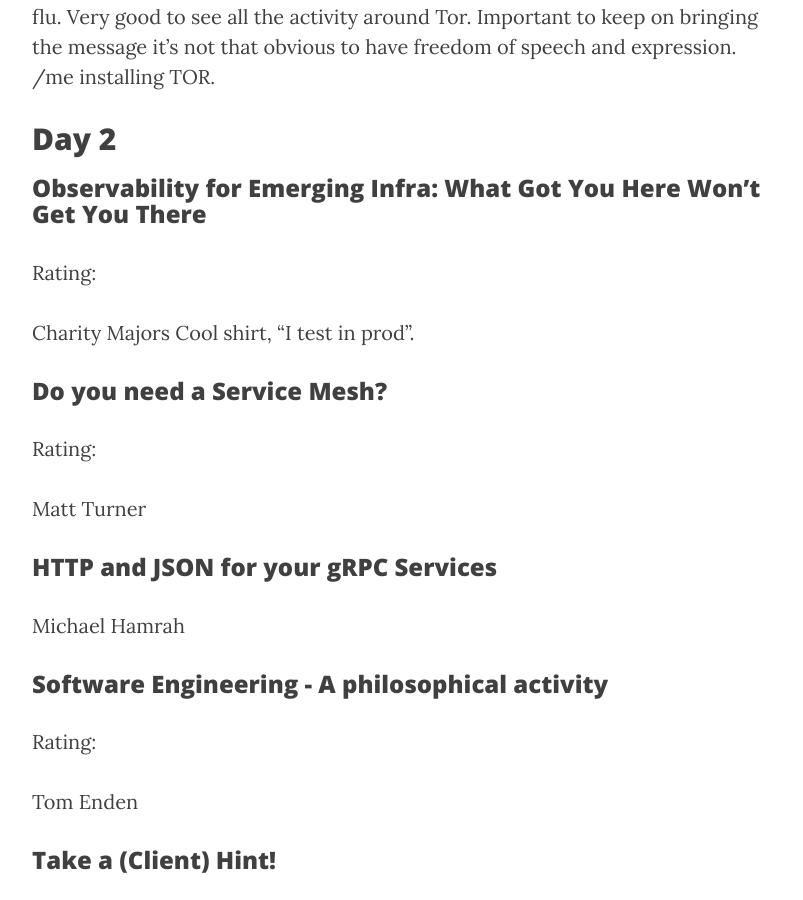
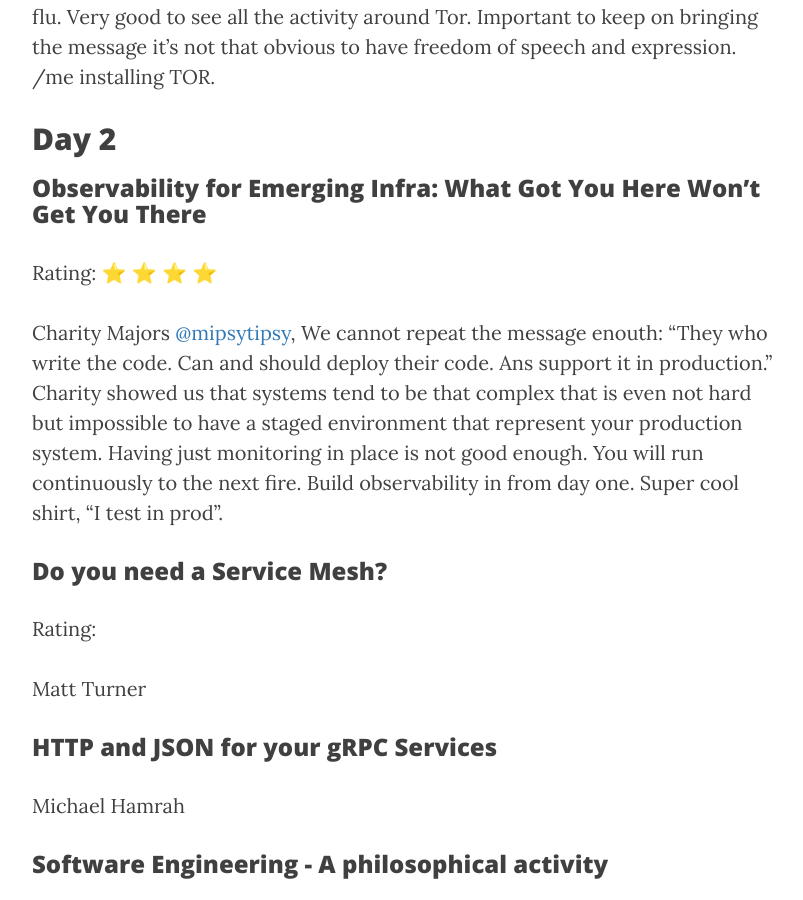
Before and after one commit to 040code/040code, a Jekyll site: the page built from _posts/2018-09-04-fsf-backend.md, in a window 1280 px wide and 900 px high, scrolled down 3205 px. Shown: the whole window, without its empty margins (233-1036 px from the left). Built offline with Jekyll 4.4.1, drawn with Linux system fonts in a browser that asks for light colours; nearby versions of some CDN libraries; emoji names are drawn with the system emoji font; comment, search, counter and statistics services are not loaded.

Commit message:
Observability for Emerging Infra: What Got You Here Won't Get You There

```diff
--- a/_posts/2018-09-04-fsf-backend.md
+++ b/_posts/2018-09-04-fsf-backend.md
@@ -73,10 +73,9 @@
 ## Day 2
 
 ### Observability for Emerging Infra: What Got You Here Won't Get You There
-Rating:
+Rating: :star: :star: :star: :star:
 
-Charity Majors
-Cool shirt, "I test in prod".
+Charity Majors [@mipsytipsy](https://twitter.com/mipsytipsy), We cannot repeat the message enouth: "They who write the code. Can and should deploy their code. Ans support it in production."  Charity showed us that systems tend to be that complex that is even not hard but impossible to have a staged environment that represent your production system. Having just monitoring in place is not good enough. You will run continuously to the next fire. Build observability in from day one. Super cool shirt, "I test in prod".
 
 
 ### Do you need a Service Mesh?
```
